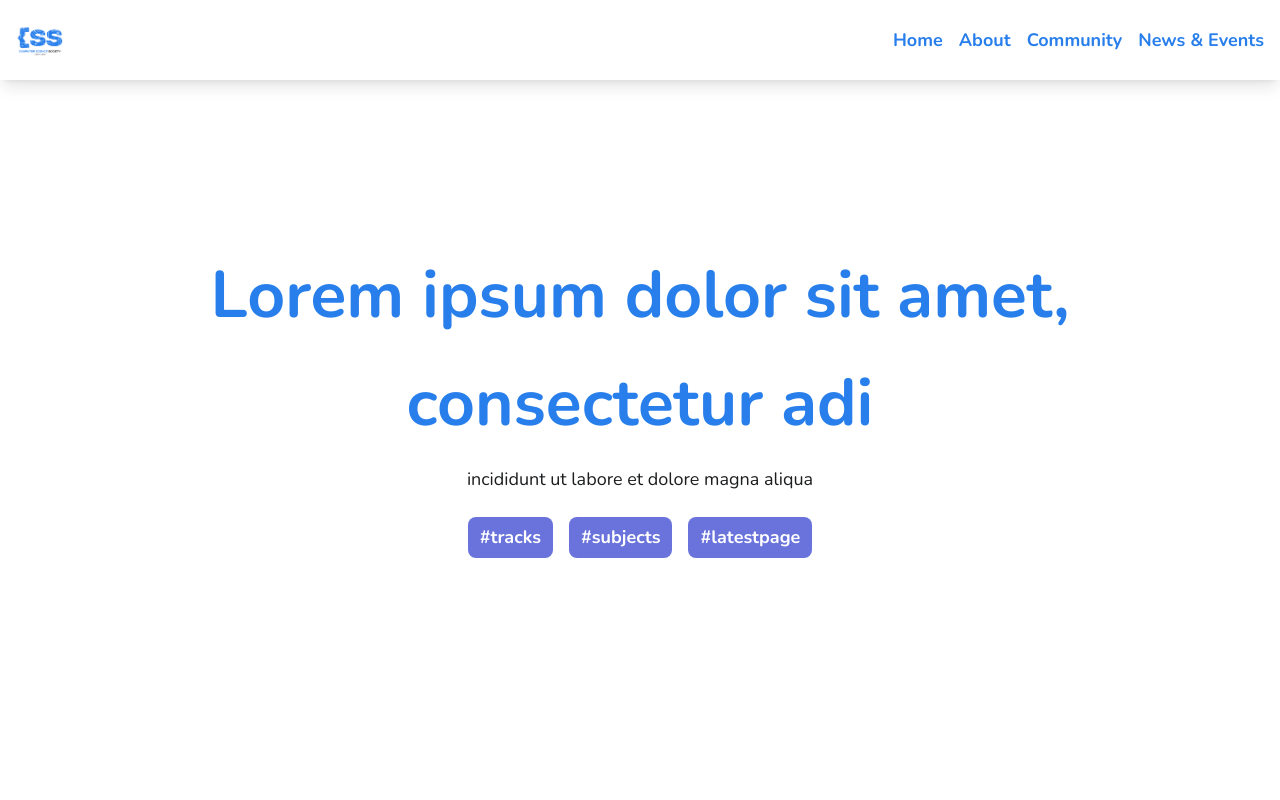
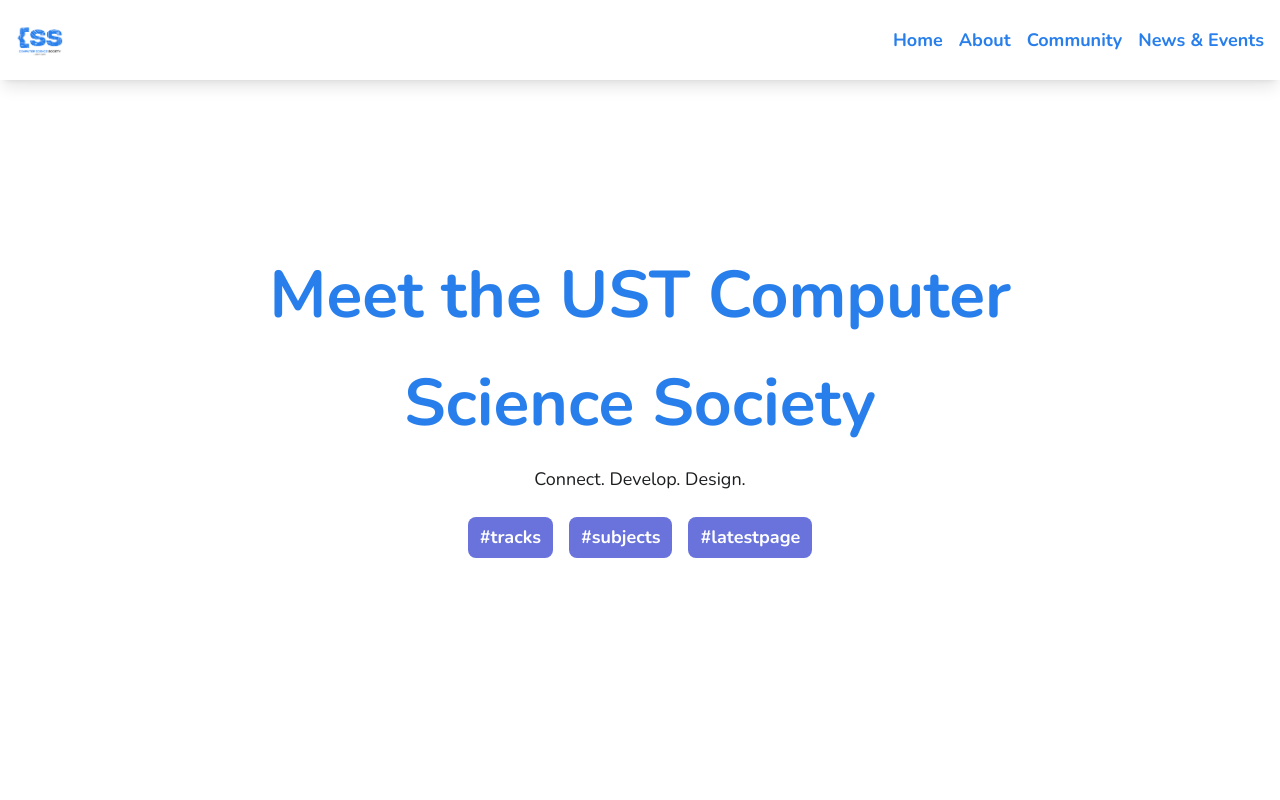
Before and after one commit to neilcasas/final-ustcss, a React (Vite) app: page / in a window 1280 px wide. Shown: the top 800 px of the page. Built offline with nearby package versions, Linux system fonts and the light colour scheme.

Commit message:
Added text to hero section

```diff
--- a/src/components/Hero.jsx
+++ b/src/components/Hero.jsx
@@ -6,11 +6,9 @@
   return (
     <div className="text-center flex flex-col items-center justify-center h-screen">
       <h2 className="text-4xl leading-relaxed md: text-l sm:text-[66px] max-w-4xl">
-        Lorem ipsum dolor sit amet, consectetur adi
+        Meet the UST Computer Science Society
       </h2>
-      <h6 className="text-base sm:text-lg mt-2">
-        incididunt ut labore et dolore magna aliqua
-      </h6>
+      <h6 className="text-base sm:text-lg mt-2">Connect. Develop. Design.</h6>
       <div className="button-container flex flex-col sm:flex-row space-y-4 sm:space-y-0 sm:space-x-4 items-center justify-center mt-6">
         <Link to="tracks" smooth={true} offset={-180} duration={1000}>
           <Button text="#tracks" />
```
